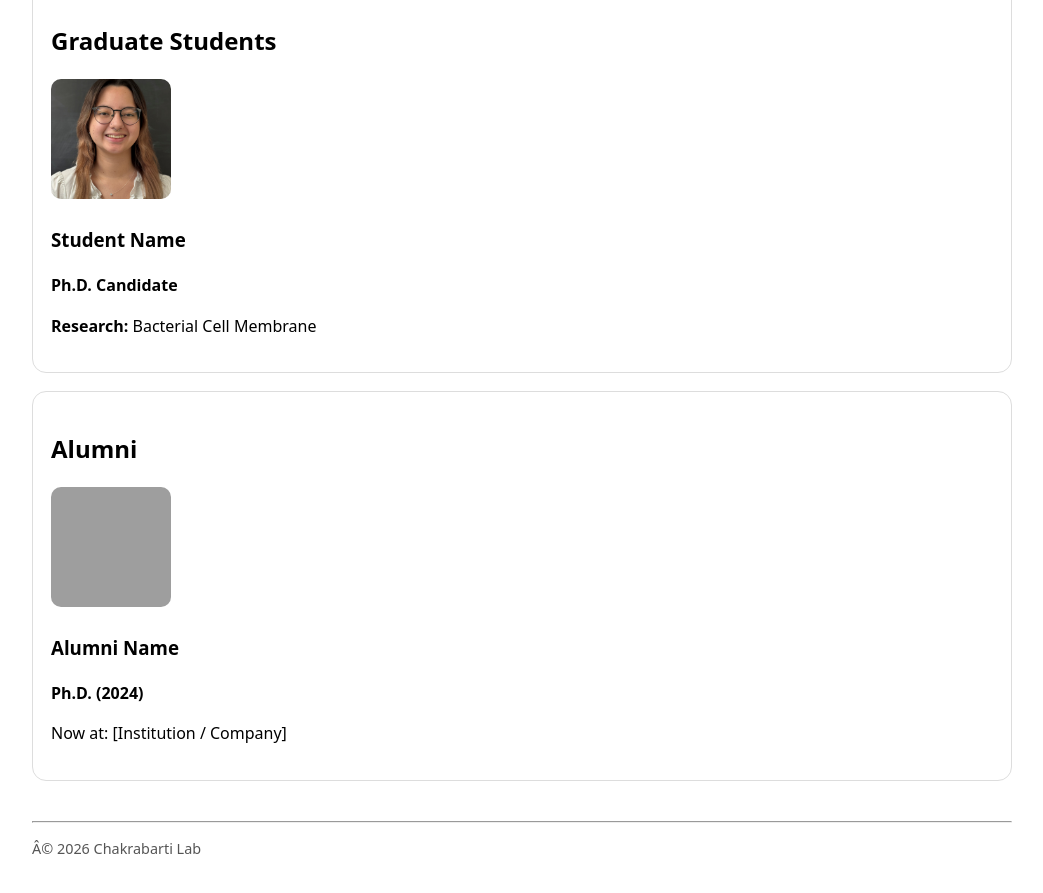
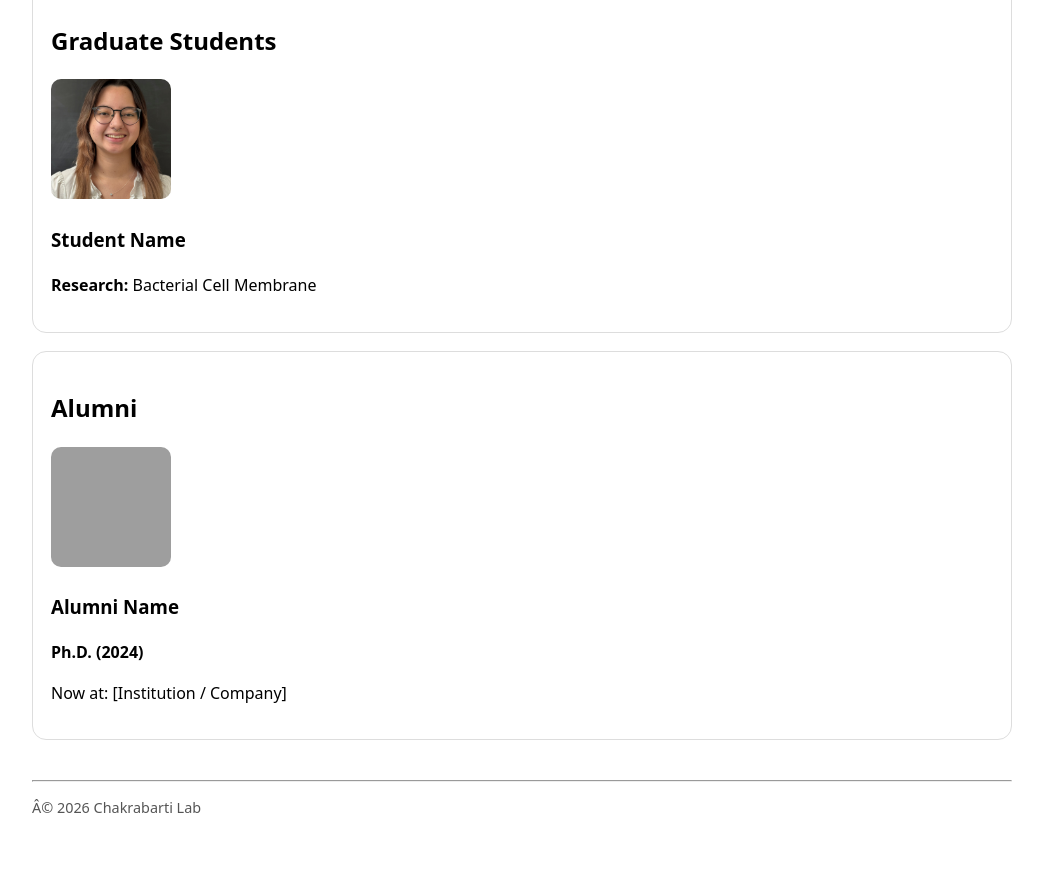
Before and after one commit to skg43/chakrabarti-lab, a Jekyll site: the page built from people.html, in a window 1280 px wide and 900 px high, scrolled down 1400 px. Shown: the top 893 px of the window, without its empty margins (118-1161 px from the left). Built offline with Jekyll 4.4.1, drawn with Linux system fonts in a browser that asks for light colours; after the commit the page ends 2259 px from its top, so only the background shows below that; grey boxes are pictures that could not be loaded.

Commit message:
fixed people

```diff
--- a/people.html
+++ b/people.html
@@ -53,7 +53,6 @@ title: People
 
     <div class="person-info">
       <h3>Student Name</h3>
-      <p><strong>Ph.D. Candidate</strong></p>
       <p><strong>Research:</strong> Bacterial Cell Membrane</p>
     </div>
   </div>
```
